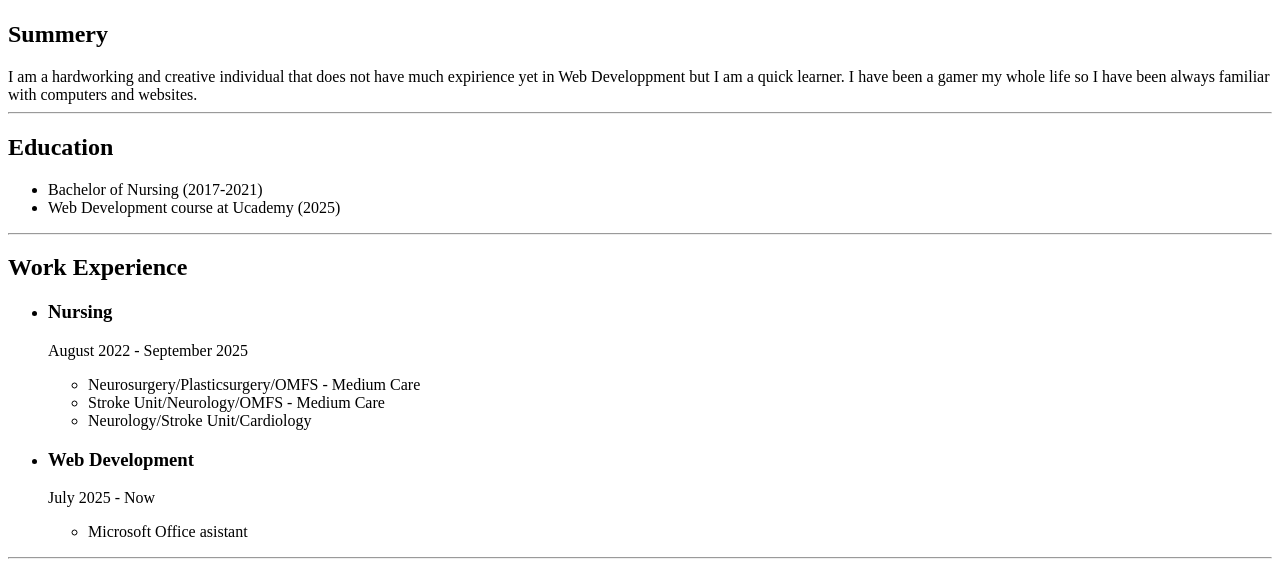
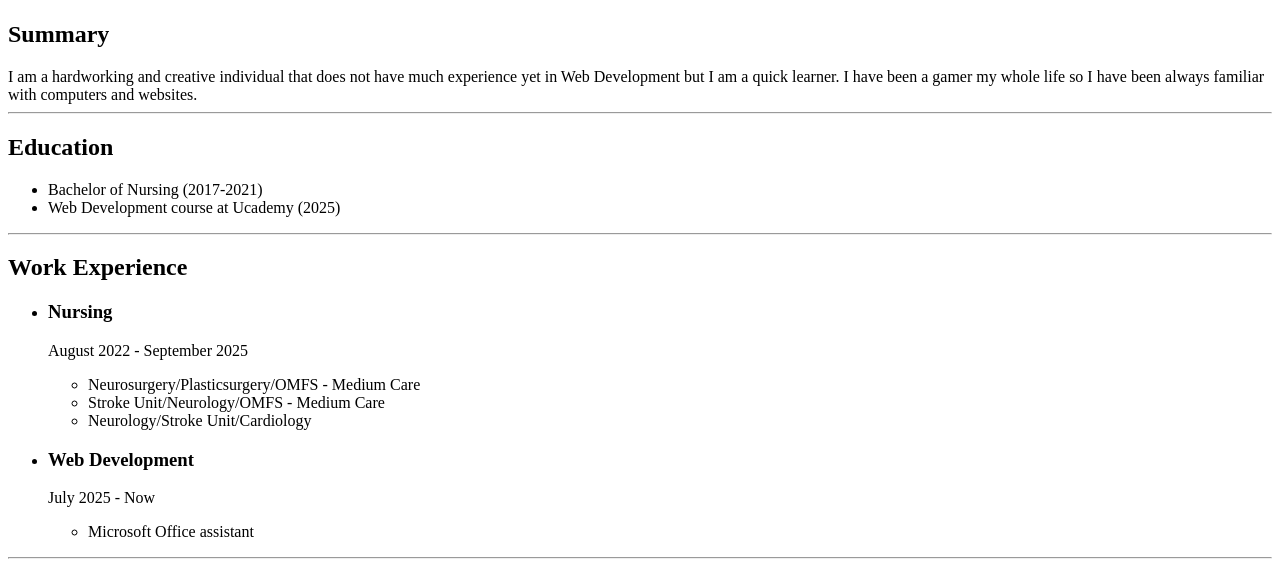
Before and after one commit to Zuprexa/html-CapstoneProject1, a plain HTML site: page index.html in a window 1280 px wide. Shown: the part 283-859 px from the top of the page. Drawn offline with Linux system fonts and the light colour scheme.

Commit message:
Update index.html

```diff
--- a/index.html
+++ b/index.html
@@ -7,8 +7,8 @@
 <body>
 <p><h1>Anastasia</h1></p>
 <p> <img src="./IMG_5455 (1).jpg" height="200px" ar="beautiful girl"></p>
-<p><h2>Summery</h2></p>
-  I am a hardworking and creative individual that does not have much expirience yet in Web Developpment but I am a quick learner. I have been a gamer my whole life so I have been always familiar with computers and websites.
+<p><h2>Summary</h2></p>
+  I am a hardworking and creative individual that does not have much experience yet in Web Development but I am a quick learner. I have been a gamer my whole life so I have been always familiar with computers and websites.
 <hr/>
 <p><h2>Education</h2></p>
 <ul>
@@ -29,7 +29,7 @@
     <li><h3>Web Development</h3></li>
     <p>July 2025 - Now</p>
     <ul>
-        <li>Microsoft Office asistant</li>
+        <li>Microsoft Office assistant</li>
     </ul>
 </ul>
 <hr/>
```
